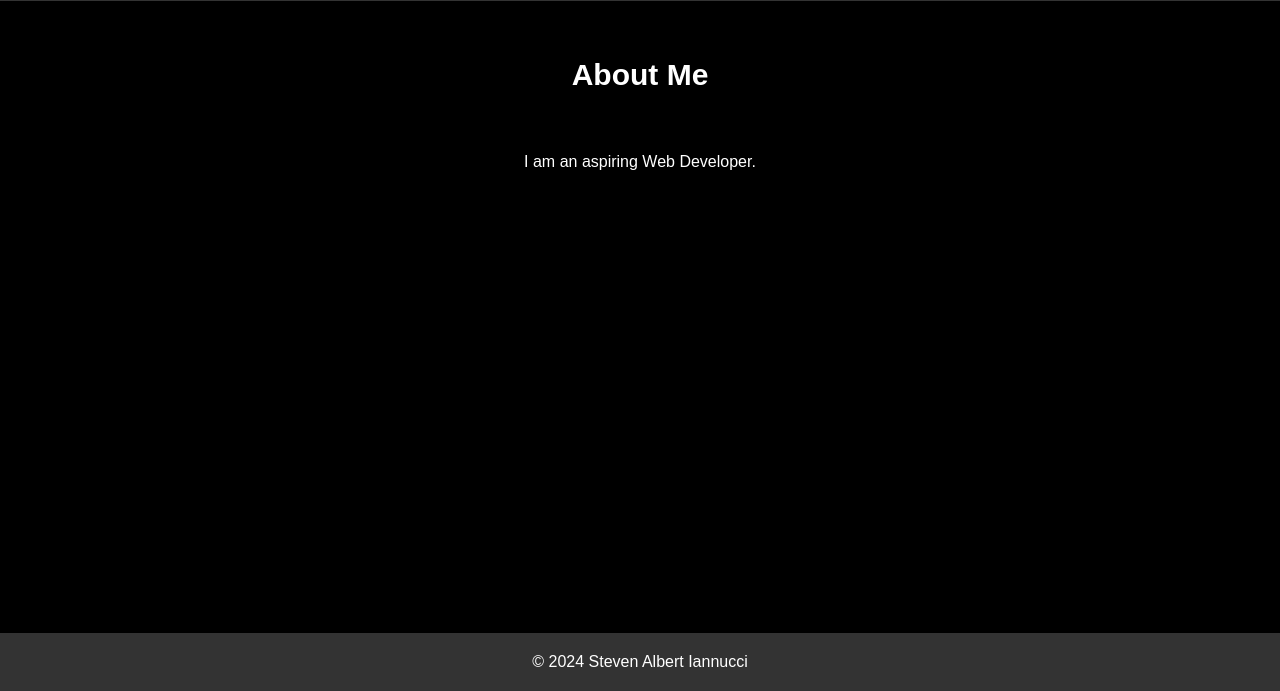
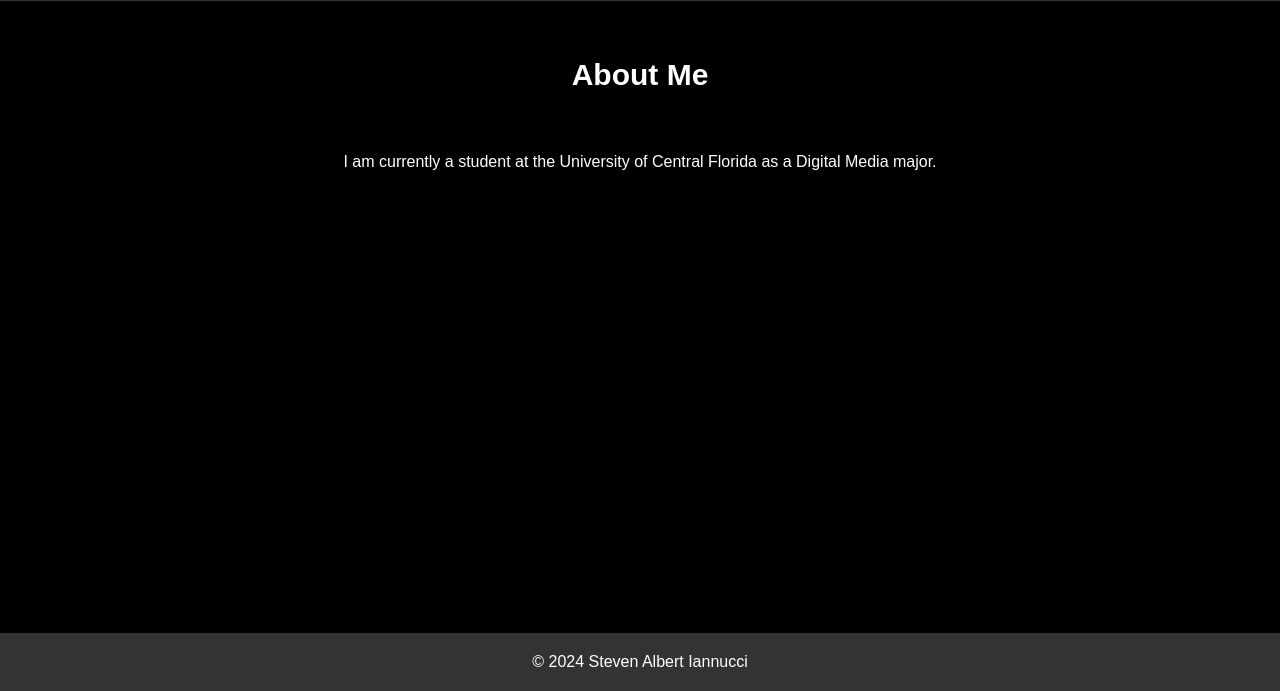
Before and after one commit to steveniannucci/portfolio, a plain HTML site: page about.html in a window 1280 px wide. Shown: the part 109-800 px from the top of the page. Drawn offline with Linux system fonts and the light colour scheme.

Commit message:
Mar 13, 2024, 12:00 PM

```diff
--- a/about.html
+++ b/about.html
@@ -30,7 +30,7 @@
     </header>
     <article>
         <h2>About Me</h2>
-        <p>I am an aspiring Web Developer.</p>
+        <p>I am currently a student at the University of Central Florida as a Digital Media major. </p>
     </article>
     <footer>
         <p>&copy; 2024 Steven Albert Iannucci</p>
```
